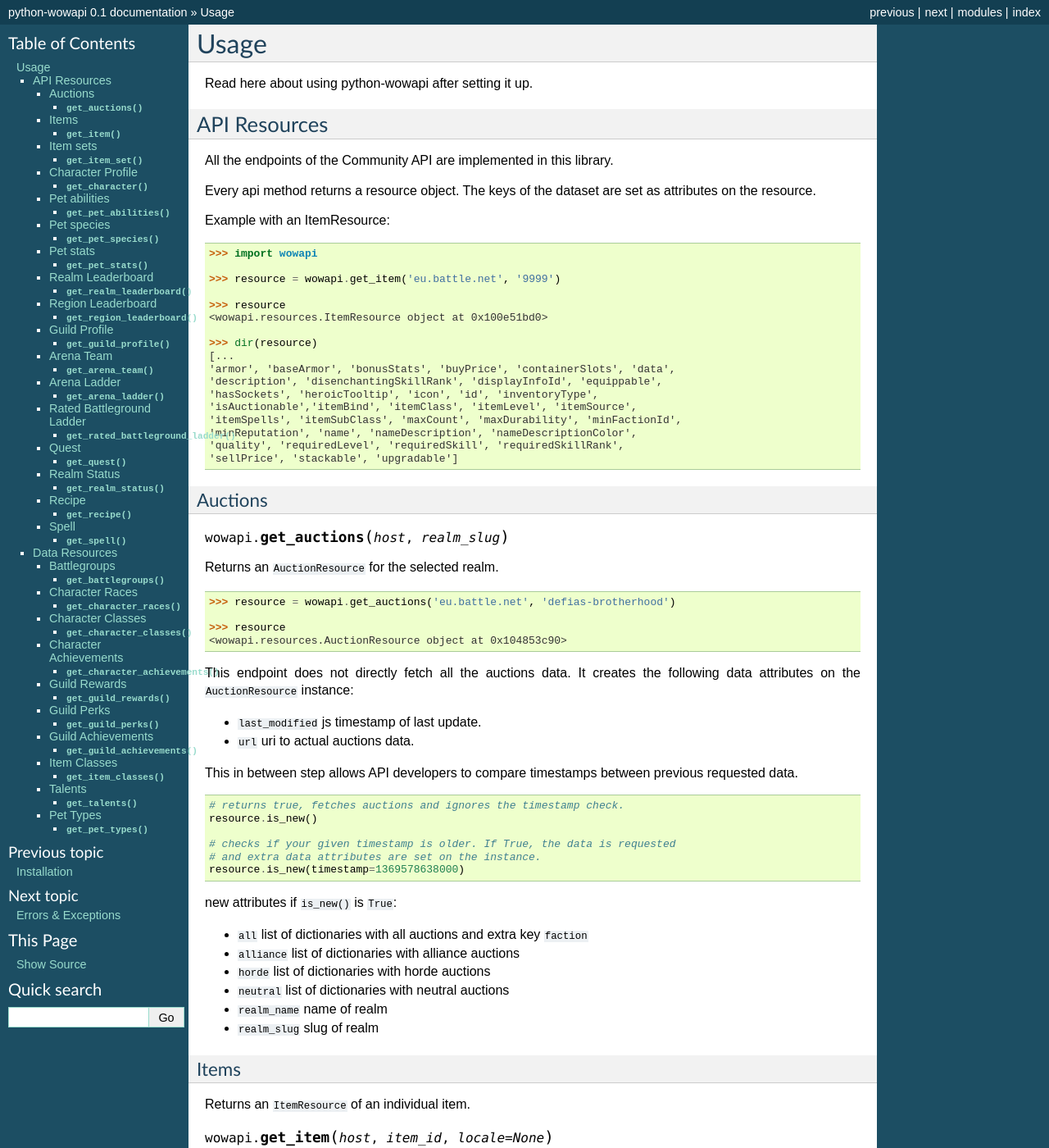
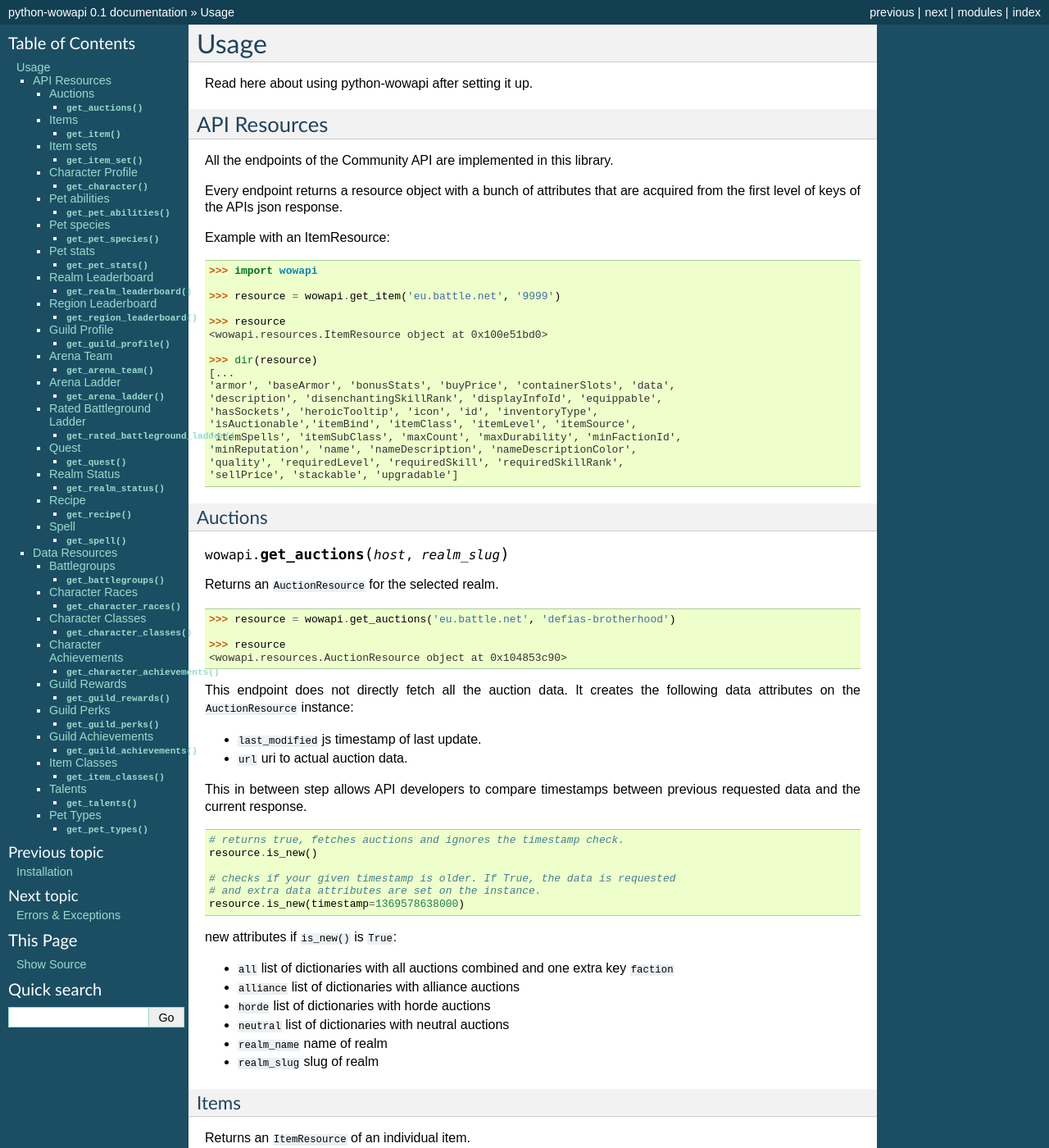
Before and after one commit to lockwooddev/python-wowapi, a Sphinx documentation site: the page built from docs/usage.rst, in a window 1280 px wide and 1400 px high. Shown: the whole window at 82% size. Built offline with Sphinx 7.4.7, drawn with Linux system fonts in a browser that asks for light colours.

Commit message:
Documentation changes.

```diff
--- a/docs/index.rst
+++ b/docs/index.rst
@@ -22,8 +22,8 @@ Community API.
 
 For more information on the official community API visit:
 
-- `API documentation on github <http://blizzard.github.io/api-wow-docs/>`_
-- `Community Platform API Forum <http://us.battle.net/wow/en/forum/2626217/>`_
+- `Official API documentation on github <http://blizzard.github.io/api-wow-docs/>`_
+- `Official Community Platform API Forum <http://us.battle.net/wow/en/forum/2626217/>`_
 
 Contents:
 ~~~~~~~~~
--- a/docs/usage.rst
+++ b/docs/usage.rst
@@ -11,8 +11,8 @@ API Resources
 
 All the endpoints of the Community API are implemented in this library.
 
-Every api method returns a resource object. The keys of the dataset are
-set as attributes on the resource.
+Every endpoint returns a resource object with a bunch of attributes that are
+acquired from the first level of keys of the APIs json response.
 
 Example with an ItemResource::
 
@@ -49,14 +49,14 @@ Returns an ``AuctionResource`` for the selected realm.
     >>> resource
     <wowapi.resources.AuctionResource object at 0x104853c90>
 
-This endpoint does not directly fetch all the auctions data. It creates the
+This endpoint does not directly fetch all the auction data. It creates the
 following data attributes on the ``AuctionResource`` instance:
 
 - ``last_modified`` js timestamp of last update.
-- ``url`` uri to actual auctions data.
+- ``url`` uri to actual auction data.
 
 This in between step allows API developers to compare timestamps between
-previous requested data.
+previous requested data and the current response.
 
 ::
 
@@ -70,7 +70,7 @@ previous requested data.
 
 new attributes if ``is_new()`` is ``True``:
 
-- ``all`` list of dictionaries with all auctions and extra key ``faction``
+- ``all`` list of dictionaries with all auctions combined and one extra key ``faction``
 - ``alliance`` list of dictionaries with alliance auctions
 - ``horde`` list of dictionaries with horde auctions
 - ``neutral`` list of dictionaries with neutral auctions
```
Also changed, not shown: docs/installation.rst (+4 -7 lines).
